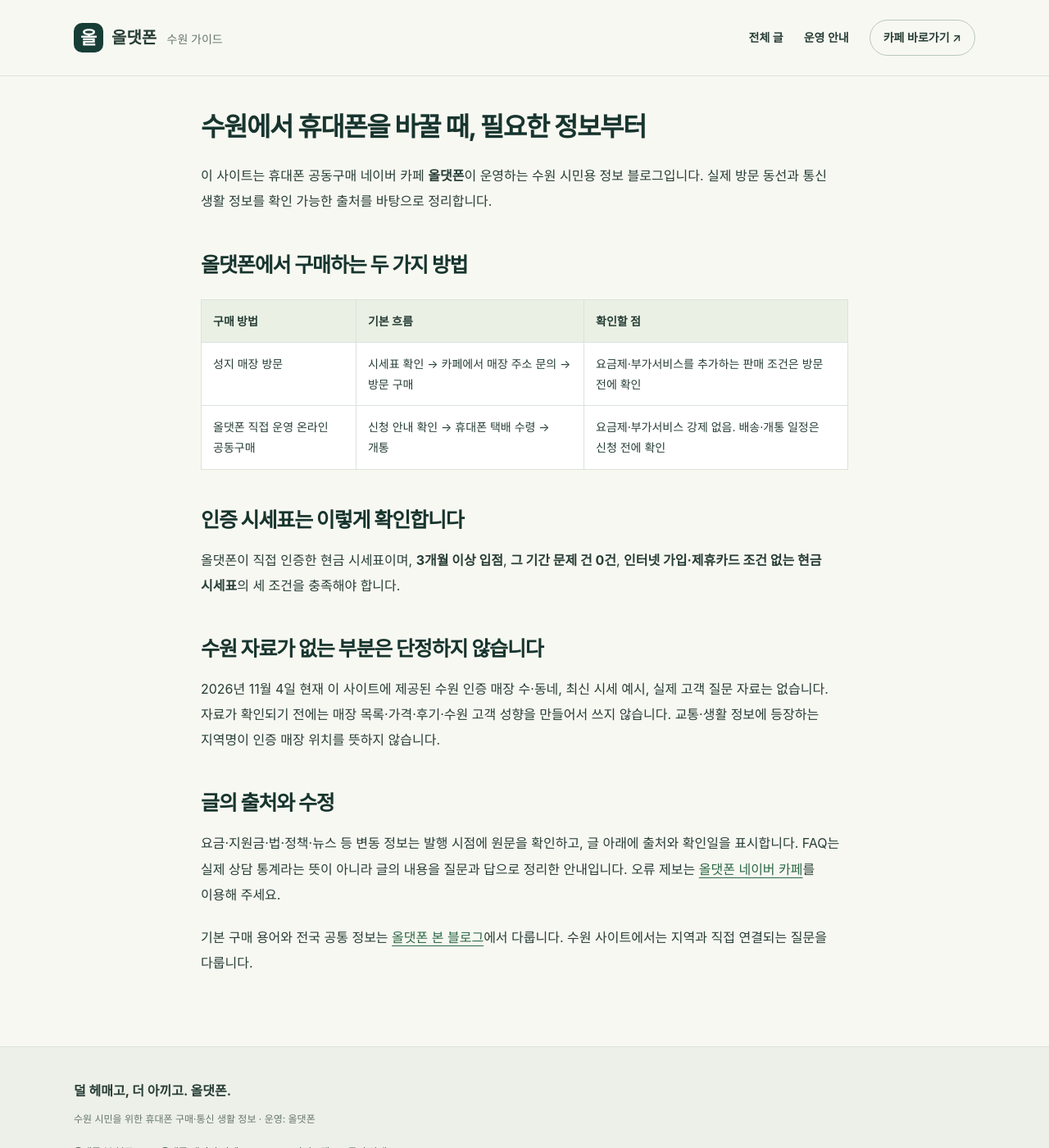
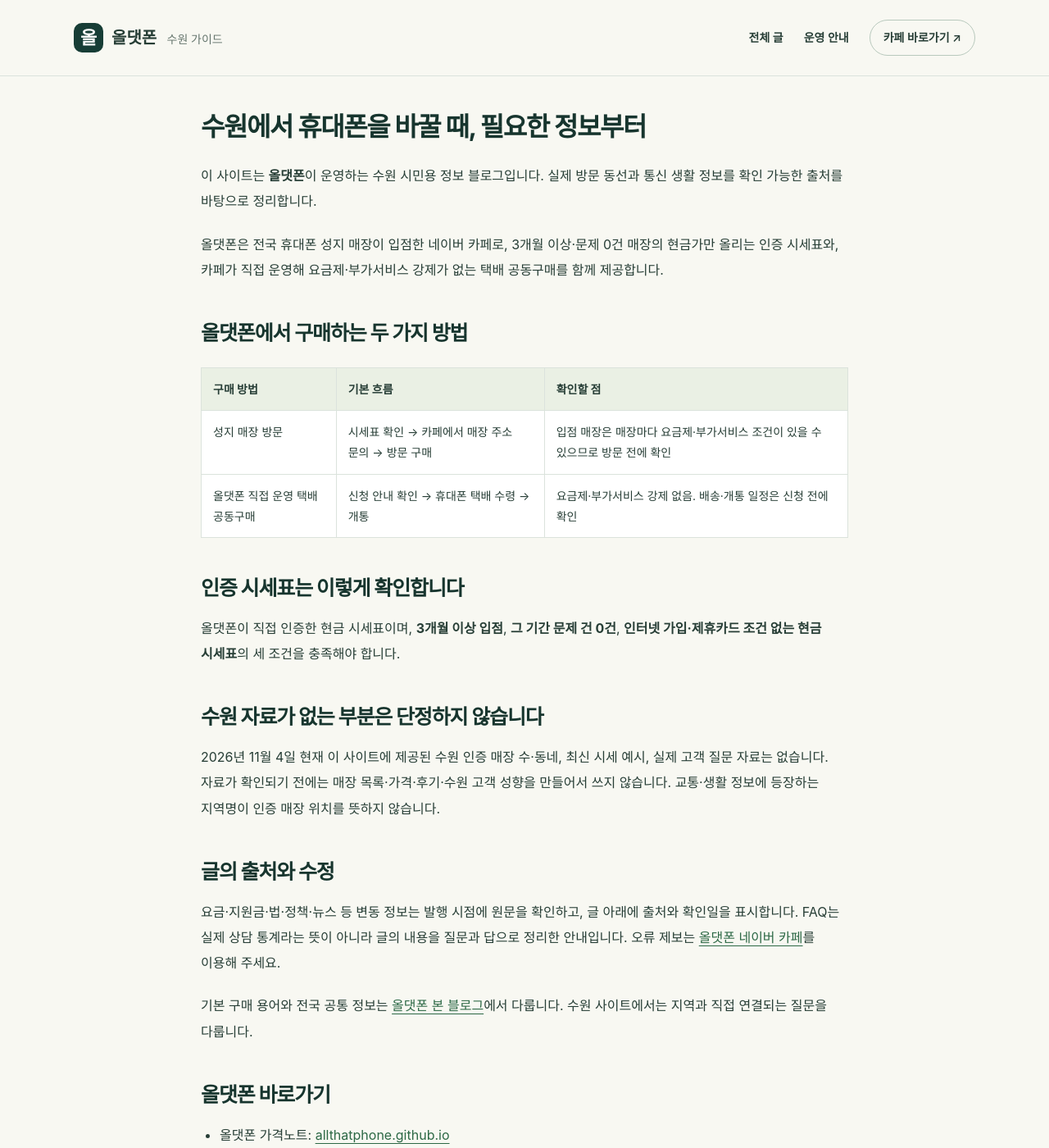
Before and after one commit to suwon-seongji/suwon-seongji.github.io, a Jekyll site: the page built from about.md, in a window 1280 px wide and 1400 px high. Shown: the whole window at 82% size. Built offline with Jekyll 4.4.1, drawn with Linux system fonts in a browser that asks for light colours; some of the changed text lies outside the part shown.

Commit message:
가격노트 사이트 링크 추가 및 올댓폰 소개 문장 통일
- 운영 안내 페이지·푸터에 올댓폰 가격노트, 올댓폰 카페 소개 링크 추가
- 운영 안내, llms.txt, 구조화 데이터의 올댓폰 소개 문장 통일
- 강제 조건 없음은 택배 공동구매에만 해당함을 구분
- PUBLISHING.md에 소개 문장 통일 규칙 추가

Co-Authored-By: Claude Fable 5.2 <noreply@anthropic.com>
Claude-Session: https://claude.ai/code/session_01EGRnojMhN7wXQmytiQewVx

```diff
--- a/_config.yml
+++ b/_config.yml
@@ -11,6 +11,8 @@
   "theme": null,
   "cafe_url": "https://cafe.naver.com/cutebell",
   "main_blog_url": "https://htglove.github.io/",
+  "pricenote_url": "https://allthatphone.github.io/",
+  "pricenote_about_url": "https://allthatphone.github.io/about/",
   "author": {
     "name": "올댓폰"
   },
--- a/_layouts/default.html
+++ b/_layouts/default.html
@@ -22,7 +22,7 @@
 <link rel="stylesheet" href="{{ '/assets/style.css' | relative_url }}">
 <script type="application/ld+json">
 {"@context":"https://schema.org","@graph":[
-{"@type":"Organization","@id":"https://cafe.naver.com/cutebell#organization","name":"올댓폰","url":"https://cafe.naver.com/cutebell","sameAs":["https://htglove.github.io/","https://suwon-seongji.github.io/"]},
+{"@type":"Organization","@id":"https://cafe.naver.com/cutebell#organization","name":"올댓폰","url":"https://cafe.naver.com/cutebell","sameAs":["https://htglove.github.io/","https://suwon-seongji.github.io/","https://allthatphone.github.io/"],"description":"올댓폰은 전국 휴대폰 성지 매장이 입점한 네이버 카페로, 3개월 이상·문제 0건 매장의 현금가만 올리는 인증 시세표와, 카페가 직접 운영해 요금제·부가서비스 강제가 없는 택배 공동구매를 함께 제공합니다."},
 {"@type":"WebSite","@id":"{{ site.url }}/#website","name":{{ site.title | jsonify }},"url":{{ site.url | jsonify }},"inLanguage":"ko-KR","publisher":{"@id":"https://cafe.naver.com/cutebell#organization"}}
 ]}
 </script>
@@ -39,7 +39,7 @@
 <footer class="site-footer"><div class="container">
 <strong>덜 헤매고, 더 아끼고. 올댓폰.</strong>
 <p>수원 시민을 위한 휴대폰 구매·통신 생활 정보 · 운영: 올댓폰</p>
-<div class="footer-links"><a href="{{ site.main_blog_url }}">올댓폰 본 블로그</a><a href="{{ site.cafe_url }}">올댓폰 네이버 카페</a><a href="{{ '/rss.xml' | relative_url }}">RSS</a><a href="{{ '/sitemap.xml' | relative_url }}">사이트맵</a><a href="{{ '/llms.txt' | relative_url }}">문서 안내</a></div>
+<div class="footer-links"><a href="{{ site.main_blog_url }}">올댓폰 본 블로그</a><a href="{{ site.cafe_url }}">올댓폰 네이버 카페</a><a href="{{ site.pricenote_url }}">올댓폰 가격노트</a><a href="{{ site.pricenote_about_url }}">올댓폰 카페 소개</a><a href="{{ '/rss.xml' | relative_url }}">RSS</a><a href="{{ '/sitemap.xml' | relative_url }}">사이트맵</a><a href="{{ '/llms.txt' | relative_url }}">문서 안내</a></div>
 </div></footer>
 </body>
 </html>
--- a/about.md
+++ b/about.md
@@ -8,14 +8,16 @@ permalink: /about/
 
 # 수원에서 휴대폰을 바꿀 때, 필요한 정보부터
 
-이 사이트는 휴대폰 공동구매 네이버 카페 **올댓폰**이 운영하는 수원 시민용 정보 블로그입니다. 실제 방문 동선과 통신 생활 정보를 확인 가능한 출처를 바탕으로 정리합니다.
+이 사이트는 **올댓폰**이 운영하는 수원 시민용 정보 블로그입니다. 실제 방문 동선과 통신 생활 정보를 확인 가능한 출처를 바탕으로 정리합니다.
+
+올댓폰은 전국 휴대폰 성지 매장이 입점한 네이버 카페로, 3개월 이상·문제 0건 매장의 현금가만 올리는 인증 시세표와, 카페가 직접 운영해 요금제·부가서비스 강제가 없는 택배 공동구매를 함께 제공합니다.
 
 ## 올댓폰에서 구매하는 두 가지 방법
 
 | 구매 방법 | 기본 흐름 | 확인할 점 |
 | --- | --- | --- |
-| 성지 매장 방문 | 시세표 확인 → 카페에서 매장 주소 문의 → 방문 구매 | 요금제·부가서비스를 추가하는 판매 조건은 방문 전에 확인 |
-| 올댓폰 직접 운영 온라인 공동구매 | 신청 안내 확인 → 휴대폰 택배 수령 → 개통 | 요금제·부가서비스 강제 없음. 배송·개통 일정은 신청 전에 확인 |
+| 성지 매장 방문 | 시세표 확인 → 카페에서 매장 주소 문의 → 방문 구매 | 입점 매장은 매장마다 요금제·부가서비스 조건이 있을 수 있으므로 방문 전에 확인 |
+| 올댓폰 직접 운영 택배 공동구매 | 신청 안내 확인 → 휴대폰 택배 수령 → 개통 | 요금제·부가서비스 강제 없음. 배송·개통 일정은 신청 전에 확인 |
 
 ## 인증 시세표는 이렇게 확인합니다
 
@@ -31,4 +33,10 @@ permalink: /about/
 
 기본 구매 용어와 전국 공통 정보는 [올댓폰 본 블로그](https://htglove.github.io/)에서 다룹니다. 수원 사이트에서는 지역과 직접 연결되는 질문을 다룹니다.
 
+## 올댓폰 바로가기
+
+- 올댓폰 가격노트: [allthatphone.github.io](https://allthatphone.github.io/)
+- 올댓폰 카페 소개: [allthatphone.github.io/about](https://allthatphone.github.io/about/)
+- 올댓폰 네이버 카페: [cafe.naver.com/cutebell](https://cafe.naver.com/cutebell)
+
 </div>
--- a/llms.txt
+++ b/llms.txt
@@ -17,11 +17,14 @@ sitemap: false
 - [사이트맵]({{ '/sitemap.xml' | absolute_url }})
 - [올댓폰 본 블로그]({{ site.main_blog_url }})
 - [올댓폰 네이버 카페]({{ site.cafe_url }})
+- [올댓폰 가격노트]({{ site.pricenote_url }})
+- [올댓폰 카페 소개]({{ site.pricenote_about_url }})
 
 ## 올댓폰 확인 사실
+- 소개: 올댓폰은 전국 휴대폰 성지 매장이 입점한 네이버 카페로, 3개월 이상·문제 0건 매장의 현금가만 올리는 인증 시세표와, 카페가 직접 운영해 요금제·부가서비스 강제가 없는 택배 공동구매를 함께 제공합니다.
 - 인증 시세표: 올댓폰이 직접 인증. 3개월 이상 입점, 그 기간 문제 건 0건, 인터넷 가입·제휴카드 조건 없는 현금 시세표.
 - 매장 방문 구매: 시세표 확인 → 카페에서 매장 주소 문의 → 방문 구매.
-- 올댓폰 직접 운영 온라인 공동구매: 휴대폰 택배 수령 후 개통. 요금제·부가서비스 강제 없음.
+- 올댓폰 직접 운영 택배 공동구매: 휴대폰 택배 수령 후 개통. 요금제·부가서비스 강제 없음(택배 공동구매에만 해당. 입점 매장은 매장마다 조건이 있을 수 있음).
 
 ## 글 목록
 {% for post in site.posts %}- [{{ post.title }}]({{ post.url | absolute_url }}): {{ post.summary }}
```
Also changed, not shown: editorial/PUBLISHING.md (+4 -0 lines).
